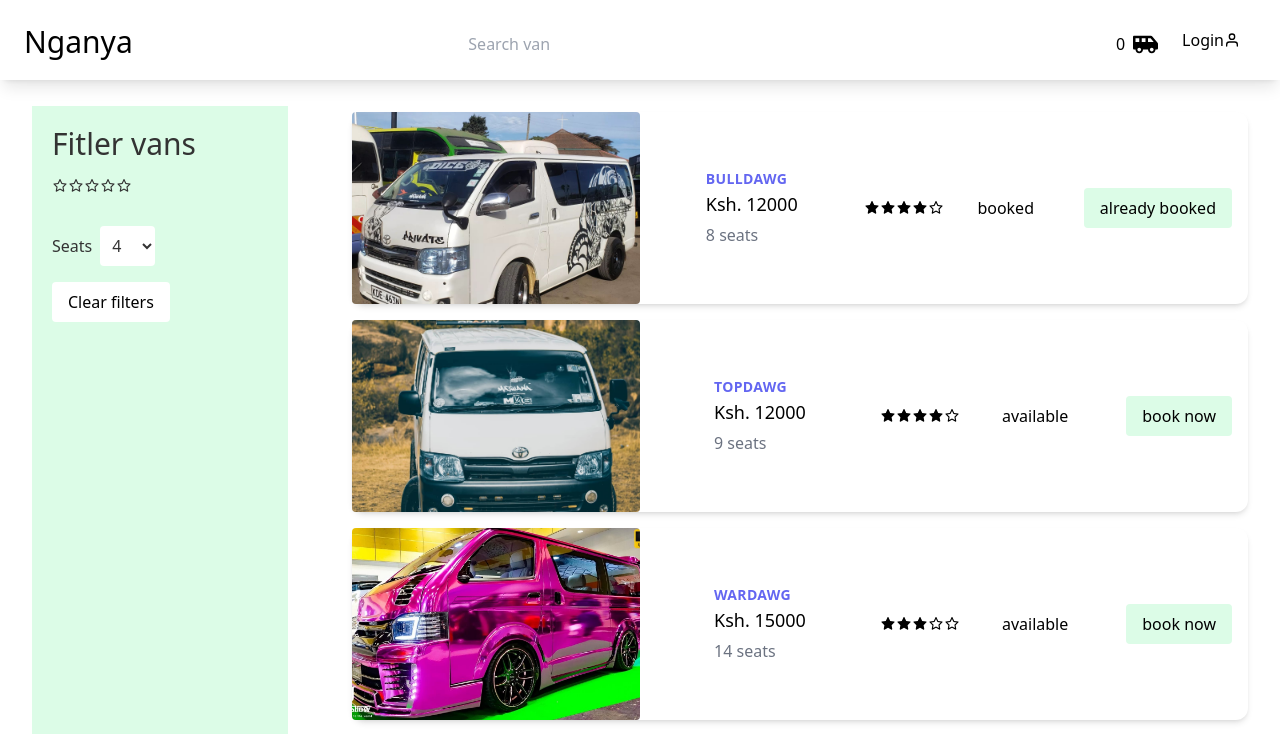
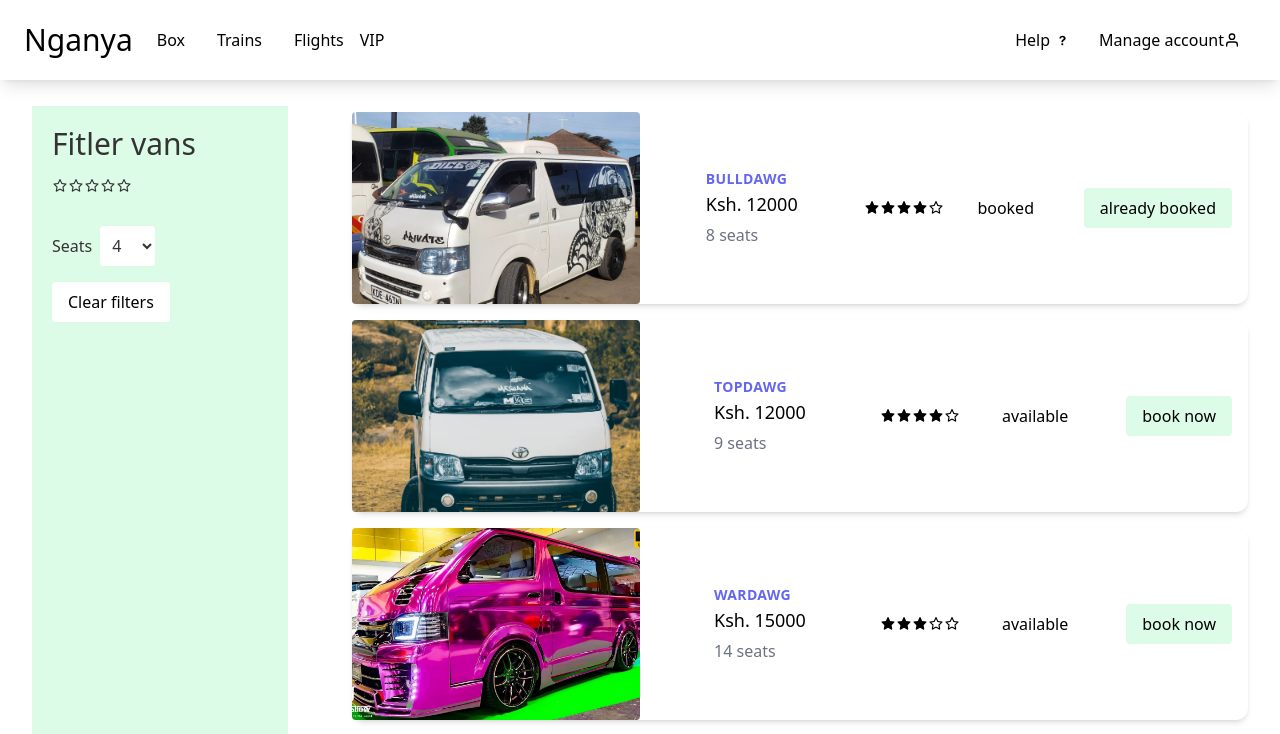
Before and after one commit to abeloa3411/nganya, a React (Create React App) app: page / in a window 1280 px wide. Shown: the top 734 px of the page. Built offline with nearby package versions, Linux system fonts and the light colour scheme.

Commit message:
new navbar

```diff
--- a/src/components/Header.js
+++ b/src/components/Header.js
@@ -1,6 +1,6 @@
 import React, { useEffect, useState } from "react";
 import { Link } from "react-router-dom";
-import { FaShuttleVan } from "react-icons/fa";
+import { IoIosHelp } from "react-icons/io";
 import { FiUser } from "react-icons/fi";
 import { VanState } from "../context/Context";
 
@@ -23,34 +23,41 @@ const Header = () => {
   } = VanState();
   return (
     <div className="fixed w-full">
-      <div className="bg-green-100 p-6 bg-white shadow-lg flex justify-between align-center h-20">
-        <div>
-          <h2 className="text-3xl">
+      <div className="bg-green-100 p-6 bg-white shadow-lg flex justify-between items-center h-20">
+        <div className="flex">
+          <h2 className="text-3xl mr-2">
             <Link to="/">Nganya</Link>
           </h2>
+          <div className="flex items-center justyfy-center">
+            <ul className="mx-4">
+              <li>
+                <Link to="/">Box</Link>
+              </li>
+            </ul>
+            <ul className="mx-4">
+              <li>
+                <Link to="/">Trains</Link>
+              </li>
+            </ul>
+            <ul className="mx-4">
+              <li>
+                <Link to="/">Flights</Link>
+              </li>
+            </ul>
+            <ul>
+              <li>
+                <Link to="/">VIP</Link>
+              </li>
+            </ul>
+          </div>
         </div>
-        <div>
-          <input
-            type="text"
-            placeholder="Search van"
-            className="p-2 w-80 rounded outline-none"
-            onChange={(e) => {
-              vanDispatch({
-                type: "FILTER_BY_SEARCH",
-                payload: e.target.value,
-              });
-            }}
-          />
-        </div>
-        <div className="flex items-center">
-          <div className="pt-2 flex items-center">
-            <p className="px-2">{van.length}</p>
-            <Link to="/booking">
-              <FaShuttleVan style={{ fontSize: "25px" }} />
-            </Link>
+        <div className="flex items-center justify-center">
+          <div className="flex items-center">
+            <Link to="/booking">Help</Link>
+            <IoIosHelp style={{ fontSize: "25px" }} />
           </div>
-          <div className="flex items-center ml-2 px-4 py-2 transition ease-in-out cursor-pointer rounded hover:bg-slate-300">
-            <Link to="/login">Login</Link>
+          <div className="flex items-center ml-2 px-4 py-2">
+            <Link to="/login">Manage account</Link>
             <FiUser />
           </div>
         </div>
--- /dev/null
+++ b/src/pages/MainPage.js
@@ -0,0 +1,7 @@
+import React from "react";
+
+const MainPage = () => {
+  return <div>MainPage</div>;
+};
+
+export default MainPage;
```
